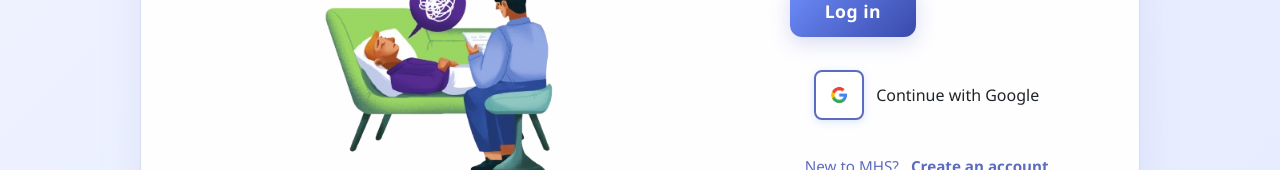
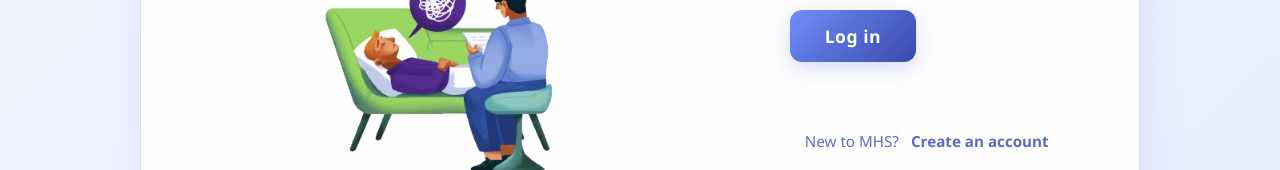
Before and after one commit to Esraa-mohamed1/react-medical-site, a React (Create React App) app in the folder mental-health-supporter/: page /login in a window 1280 px wide. Shown: the part 510-680 px from the top of the page. Built offline with nearby package versions, Linux system fonts and the light colour scheme; no server answers.

Commit message:
hide login with google

```diff
--- a/mental-health-supporter/src/components/AuthForm.js
+++ b/mental-health-supporter/src/components/AuthForm.js
@@ -223,7 +223,7 @@ export default function AuthForm({ variant = 'login', onSubmit, serverError }) {
                 padding: '1rem',
                 borderTop: '1px solid rgba(255,255,255,0.1)'
               }}>
-                <button
+                {/* <button
                   type="button"
                   onClick={handleGoogleLogin}
                   style={{
@@ -266,7 +266,7 @@ export default function AuthForm({ variant = 'login', onSubmit, serverError }) {
                 </button>
                 <span className="google-login-text">
                   Continue with Google
-                </span>
+                </span> */}
               </div>
             )}
             <p className="auth-switch text-center">
```
